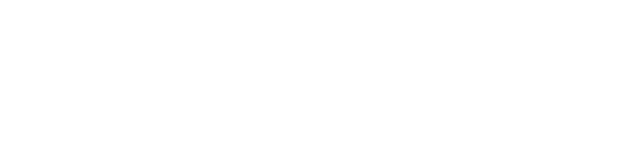
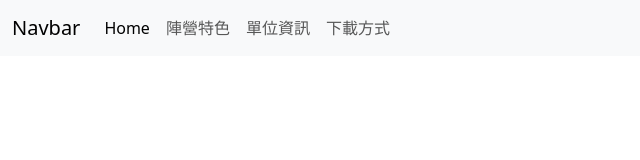
Before and after one commit to vamp16431745/0504Test, a plain HTML site: page index.html in a window 1280 px wide. Shown: the whole page, without its empty margins (0-640 px from the left). Drawn offline with Linux system fonts and the light colour scheme; files that its build step writes are made by us from their sources.

```diff
--- a/index.html
+++ b/index.html
@@ -5,8 +5,42 @@
     <meta http-equiv="X-UA-Compatible" content="IE=edge">
     <meta name="viewport" content="width=device-width, initial-scale=1.0">
     <title>0504網頁考試</title>
+    <link rel="stylesheet" href="css/bootstrap.min.css">
+    <link rel="stylesheet" href="index.css">
 </head>
 <body>
+    <nav class="navbar navbar-expand-lg bg-body-tertiary">
+        <div class="container-fluid">
+            <a class="navbar-brand" href="#">Navbar</a>
+            <button class="navbar-toggler" type="button" data-bs-toggle="collapse"
+                data-bs-target="#navbarSupportedContent" aria-controls="navbarSupportedContent" aria-expanded="false"
+                aria-label="Toggle navigation">
+                <span class="navbar-toggler-icon"></span>
+            </button>
+            <div class="collapse navbar-collapse" id="navbarSupportedContent">
+                <ul class="navbar-nav me-auto mb-2 mb-lg-0">
+                    <li class="nav-item">
+                        <a class="nav-link active" aria-current="page" href="#">Home</a>
+                    </li>
+                    <li class="nav-item">
+                        <a class="nav-link" href="#">陣營特色</a>
+                    </li>
+                    <li class="nav-item">
+                        <a class="nav-link" href="#">單位資訊</a>
+                    </li>
+                    <li class="nav-item">
+                        <a class="nav-link" href="#">下載方式</a>
+                    </li>
+
+
+                </ul>
+
+
+            </div>
+        </div>
+    </nav>
+
+    <script src="js/bootstrap.min.js"></script>
 
 </body>
 </html>
```
Also changed, not shown: css/index.css (added).
